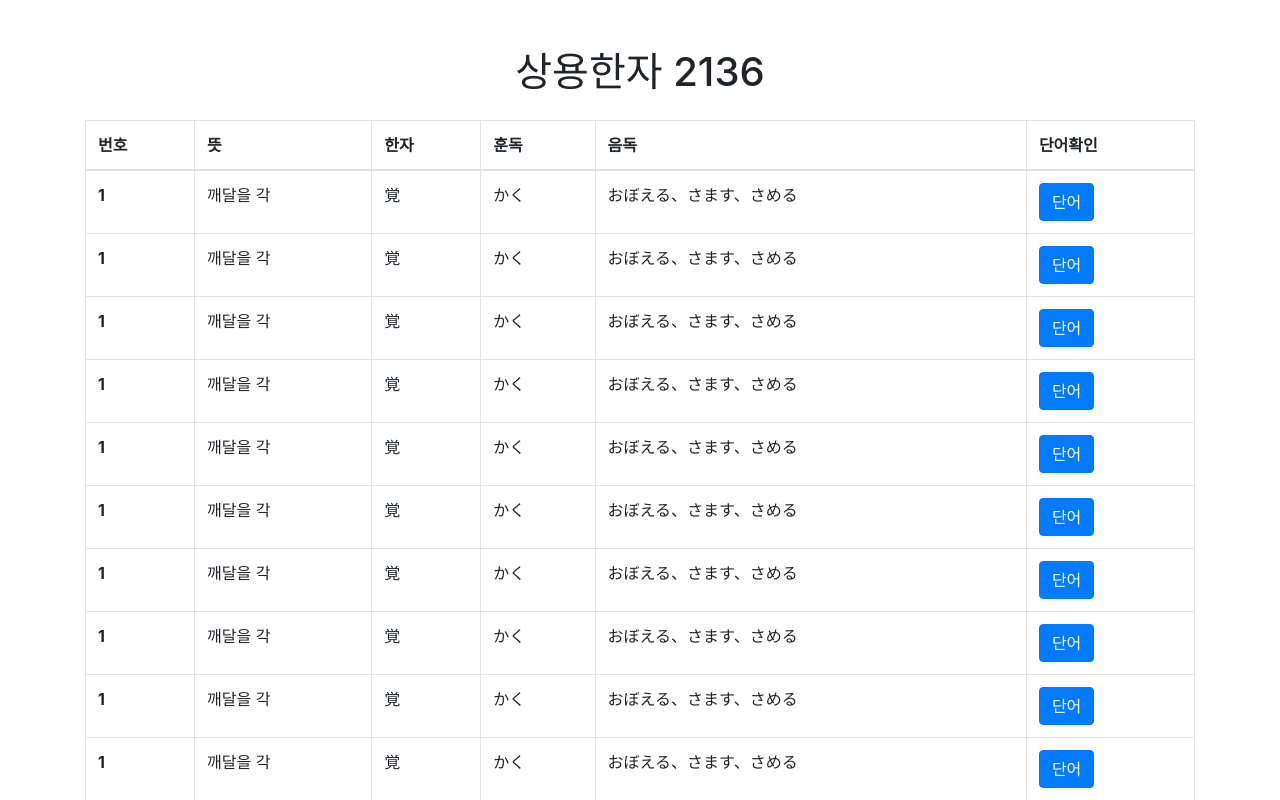
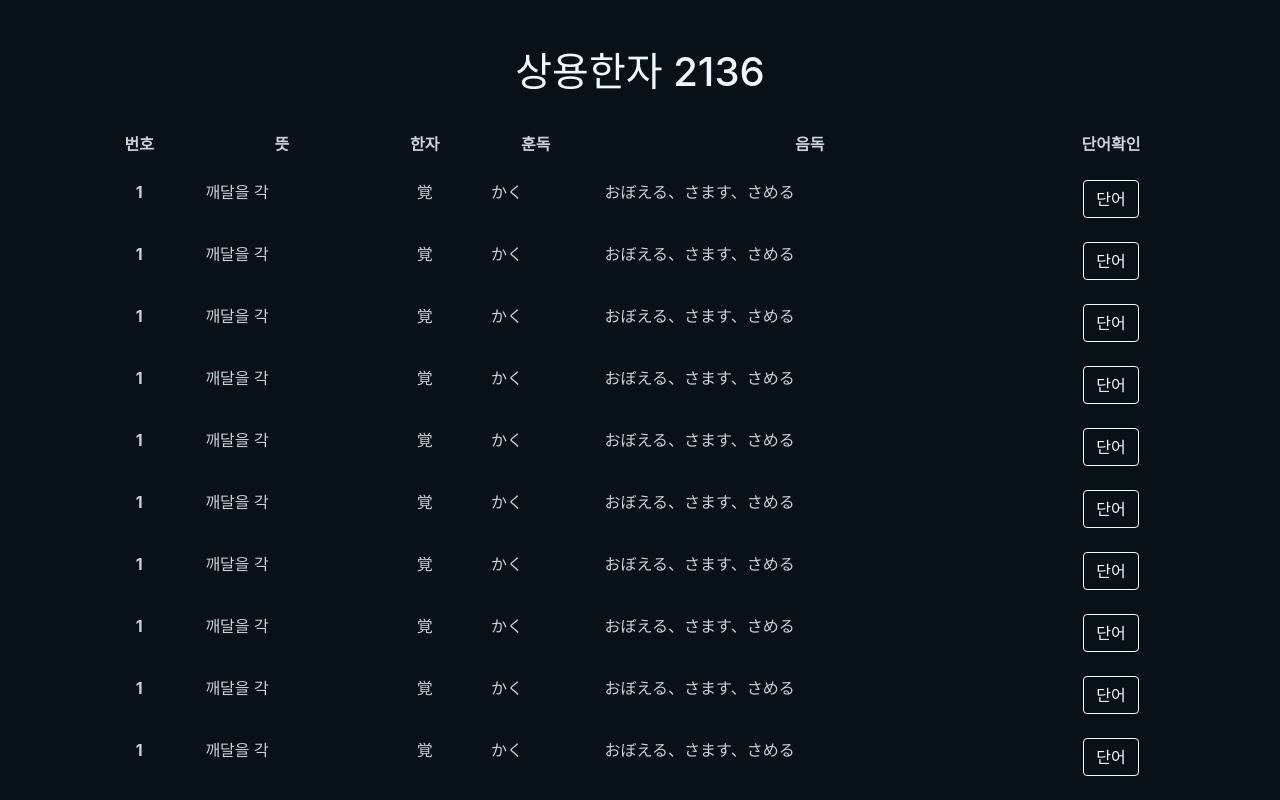
Before and after one commit to h4ppyy/joyo-kanji-web, a React (Create React App) app in the folder frontend/: page / in a window 1280 px wide. Shown: the top 800 px of the page. Built offline with nearby package versions, Linux system fonts and the light colour scheme.

Commit message:
dark mode

```diff
--- a/frontend/src/components/playground/Main.js
+++ b/frontend/src/components/playground/Main.js
@@ -37,19 +37,20 @@ const Main = () => {
   ]
 
   return (
+    <>
       <div className="container">
-      <h1 class="text-center mt-5 mb-4">상용한자 2136</h1>
+        <h1 class="text-center mt-5 mb-4 f1">상용한자 2136</h1>
 
         <div className="table-responsive-lg">
-        <table className="table table-bordered">
+          <table className="table table-borderless f2">
             <thead>
               <tr>
-              <th scope="col">번호</th>
-              <th scope="col">뜻</th>
-              <th scope="col">한자</th>
-              <th scope="col">훈독</th>
-              <th scope="col">음독</th>
-              <th scope="col">단어확인</th>
+                <th class="text-center" scope="col">번호</th>
+                <th class="text-center" scope="col">뜻</th>
+                <th class="text-center" scope="col">한자</th>
+                <th class="text-center" scope="col">훈독</th>
+                <th class="text-center" scope="col">음독</th>
+                <th class="text-center" scope="col">단어확인</th>
               </tr>
             </thead>
             <tbody>
@@ -57,14 +58,14 @@ const Main = () => {
                 loop.map(() => {
                   return (
                     <tr>
-                    <th scope="row">1</th>
+                      <th class="text-center" scope="row">1</th>
                       <td>깨달을 각</td>
-                    <td>覚</td>
+                      <td class="text-center">覚</td>
                       <td>かく</td>
                       <td>おぼえる、さます、さめる</td>
-                    <td>
+                      <td class="text-center">
                         <button
-                        className="btn btn-primary"
+                          className="btn btn-outline-light"
                           type="button"
                           onClick={() => showWord()}
                         >
@@ -79,6 +80,7 @@ const Main = () => {
           </table>
         </div>
       </div>
+    </>
   )
 }
 
--- a/frontend/src/style.css
+++ b/frontend/src/style.css
@@ -1,3 +1,23 @@
+body {
+  background-color: #071117;
+}
+
+.f1 {
+  color: #f0f6fc;
+}
+
+.f2 {
+  color: #c9d1d9;
+}
+
+.f3 {
+  color: #8b949e;
+}
+
+.a1 {
+  color: #58a6ff;
+}
+
 .word-box {
   margin-bottom: 20px;
 }
```
Also changed, not shown: 1 other file (tests, documents, lock files or other folders). Lines whose indentation alone changed are shown as unchanged.
